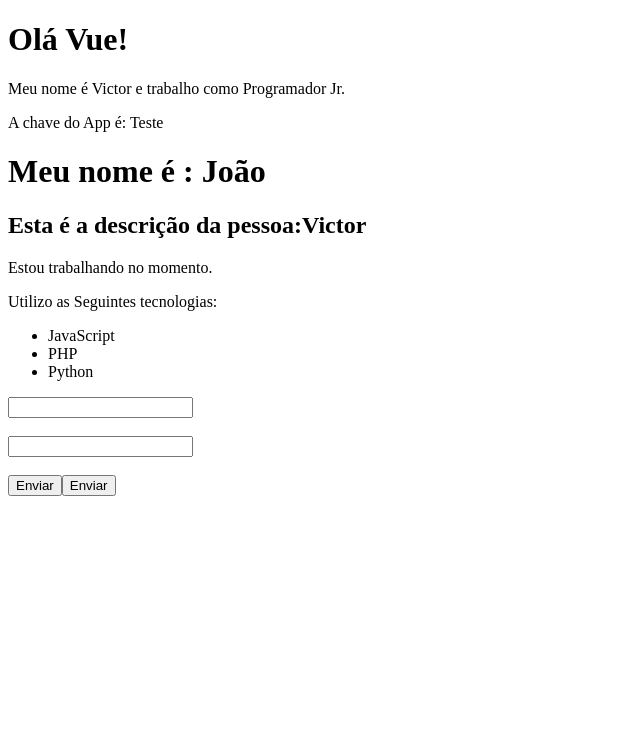
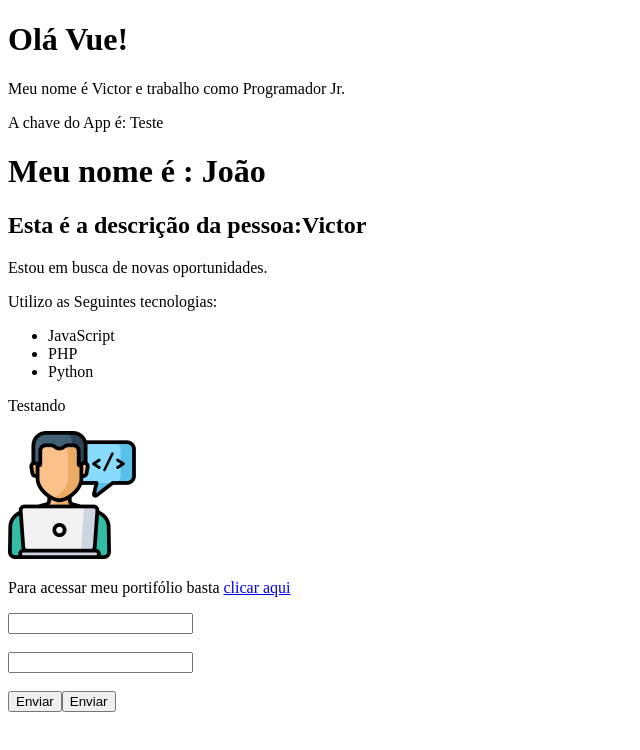
Before and after one commit to victorfreireavfs/VueJs_estudos, a Vue app in the folder 2_/: page / in a window 1280 px wide. Shown: the top 750 px of the page, without its empty margins (0-640 px from the left). Built offline with nearby package versions, Linux system fonts and the light colour scheme.

Commit message:
Atributos
- adicionando atributos de forma dinâmica
- : antes dos atributos do elemento para incluir tais funções do script

```diff
--- a/2_/src/components/Info.vue
+++ b/2_/src/components/Info.vue
@@ -1,18 +1,36 @@
 <template>
      <div>
-
-        <p>Estou trabalhando no momento.</p>
+        <p v-if="esta_trabalhando">Estou trabalhando no momento.</p>
+        <p v-else>Estou em busca de novas oportunidades.</p>
         <p>Utilizo as Seguintes tecnologias:</p>
         <ul>
             <li>JavaScript</li>
             <li>PHP</li>
             <li>Python</li>
         </ul>
+        <p v-if="3 > 2">Testando</p>
+        <p v-show="mostar_email">Meu email é:  {{ email }}</p>
+        <Picture/>
+        <p>Para acessar meu portifólio basta <a v-bind:href="meu_link" target="_blank">clicar aqui</a></p>
     </div>
 </template>
 
 <script>
+import Picture from "./Picture.vue"
+
 export default {
-    name: 'Info'
+    name: 'Info',
+    components: {
+        Picture
+    },
+
+    data(){
+        return{
+            esta_trabalhando: false,
+            mostar_email: false,
+            email:"victoravgs@gmail.com",
+            meu_link:"https://github.com/victorfreireavfs/devmedia-estudos"
+        }
+    }
 }
 </script>
--- /dev/null
+++ b/2_/src/components/Picture.vue
@@ -0,0 +1,16 @@
+<template>
+    <img :src="avatar" :alt="descricao" :title="title">
+</template>
+
+<script>
+export default {
+    name: 'Picture',
+    data(){
+        return{
+            avatar:"/img/avatar.png",
+            descricao: "Victor Freire",
+            title: "minha foto usuário"
+        }
+    }
+}
+</script>
```
Also changed, not shown: 2_/public/img/avatar.png (added).
